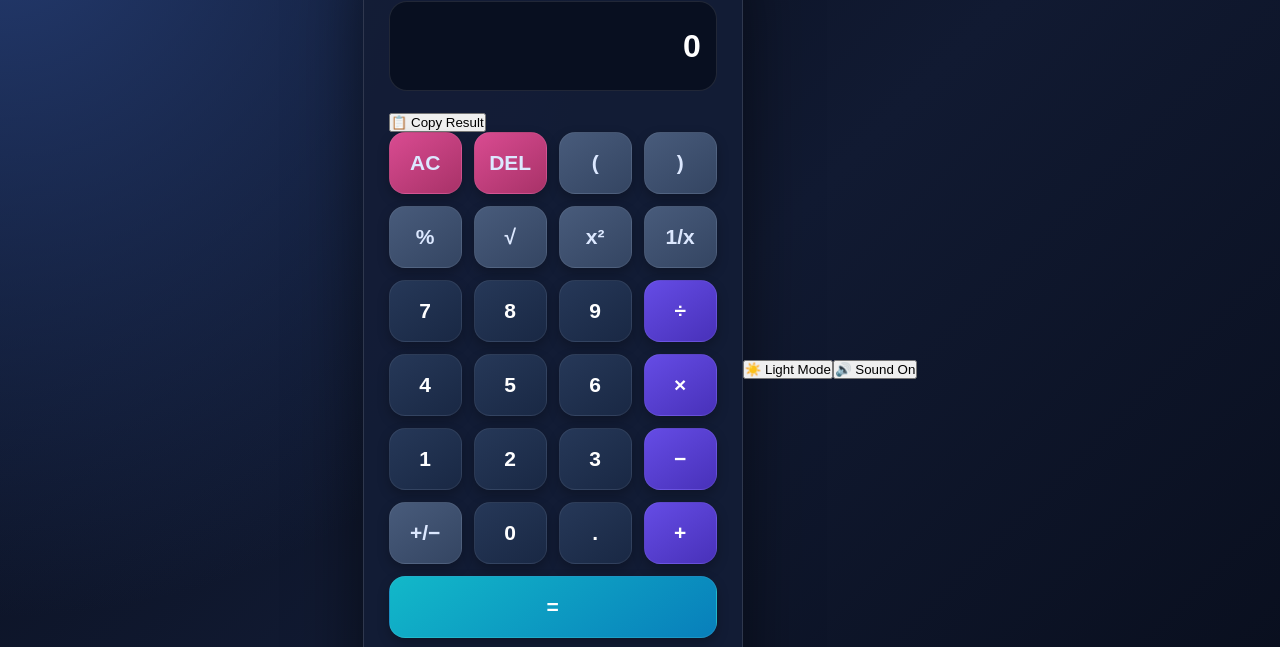
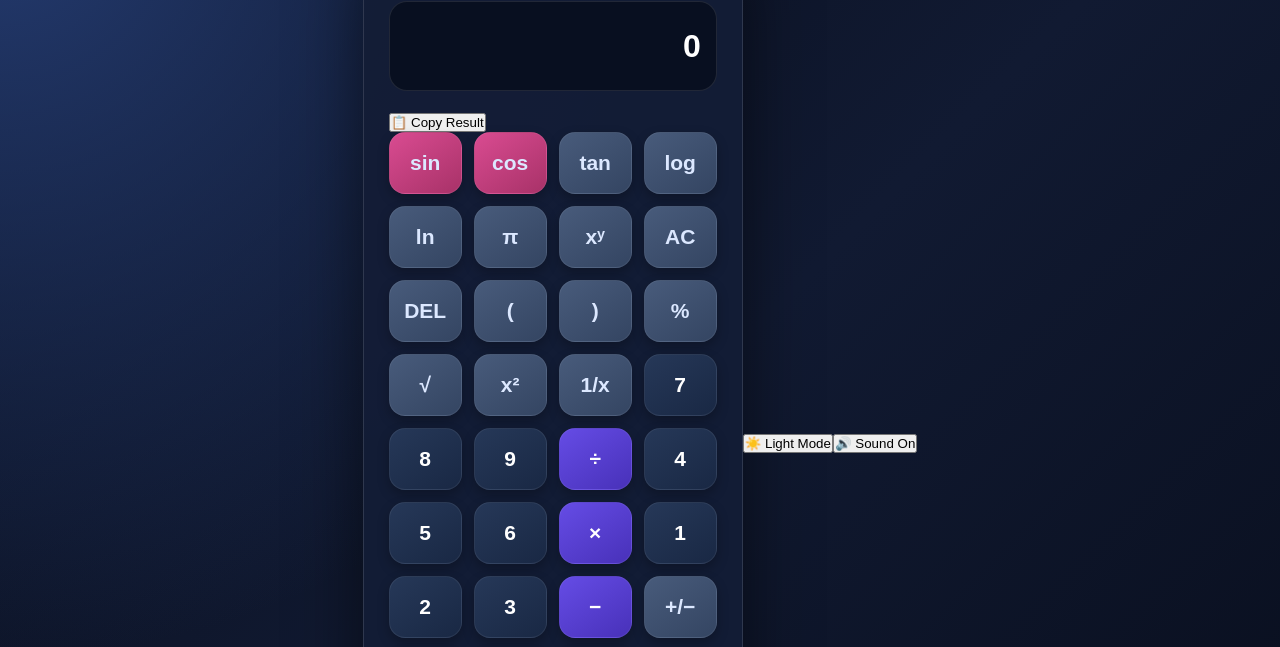
Before and after one commit to saim-app/calculator-app, a plain HTML site: page index.html in a window 1280 px wide. Shown: the part 94-741 px from the top of the page. Drawn offline with Linux system fonts and the light colour scheme.

Commit message:
Update index.html
Signed-off-by: saim-app <fatokhan295@gmail.com>

```diff
--- a/index.html
+++ b/index.html
@@ -20,6 +20,13 @@
 </button>
 
     <div class="buttons">
+      <button class="utility" data-action="sin">sin</button>
+<button class="utility" data-action="cos">cos</button>
+<button class="utility" data-action="tan">tan</button>
+<button class="utility" data-action="log">log</button>
+<button class="utility" data-action="ln">ln</button>
+<button class="utility" data-action="pi">π</button>
+<button class="utility" data-action="power">xʸ</button>
 
       <button class="utility" data-action="clear">AC</button>
       <button class="utility" data-action="delete">DEL</button>
```
